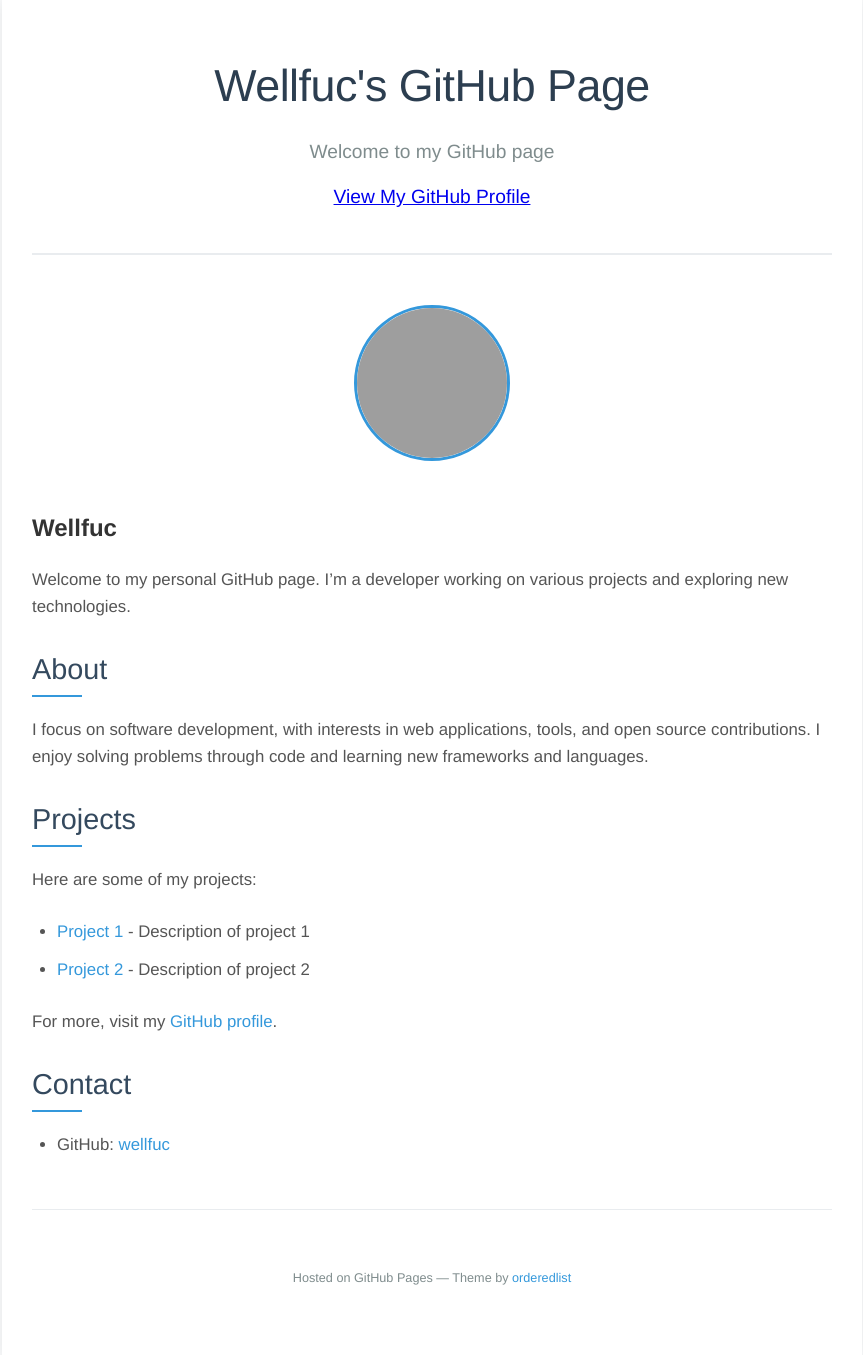
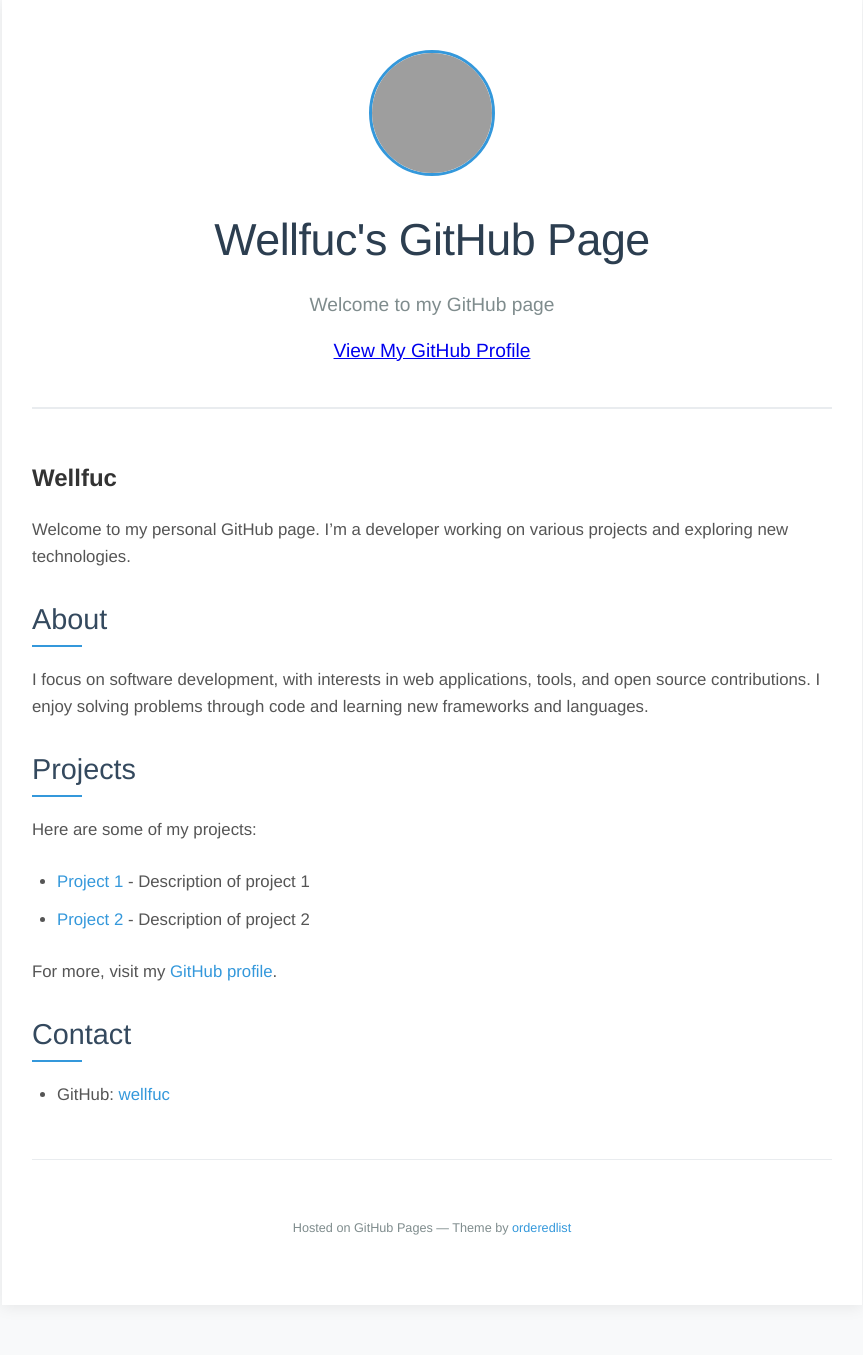
Before and after one commit to wellfuc/wellfuc.github.io, a Jekyll site: the page built from index.md, in a window 1280 px wide. Shown: the whole page, without its empty margins (208-1071 px from the left). Built offline with Jekyll 4.4.1, drawn with Linux system fonts in a browser that asks for light colours; after the commit the page ends 1305 px from its top, so only the background shows below that; grey boxes are pictures that could not be loaded.

Commit message:
Move profile image into the header layout

```diff
--- a/_layouts/default.html
+++ b/_layouts/default.html
@@ -15,6 +15,9 @@
   <body>
     <div class="wrapper">
       <header>
+        <div style="text-align: center; margin-bottom: 20px;">
+          <img src="https://github.com/wellfuc.png" alt="Profile Picture" style="width: 120px; height: 120px; border-radius: 50%; border: 3px solid #3498db;">
+        </div>
         <h1><a href="{{ "/" | absolute_url }}">{{ site.title | default: site.github.repository_name }}</a></h1>
 
         {% if site.logo %}
--- a/index.md
+++ b/index.md
@@ -2,10 +2,6 @@
 layout: default
 title: Home
 ---
-
-<div style="text-align: center; margin-bottom: 40px;">
-  <img src="https://github.com/wellfuc.png" alt="Profile Picture" style="width: 150px; height: 150px; border-radius: 50%; border: 3px solid #3498db;">
-</div>
 
 # Wellfuc
 
```
